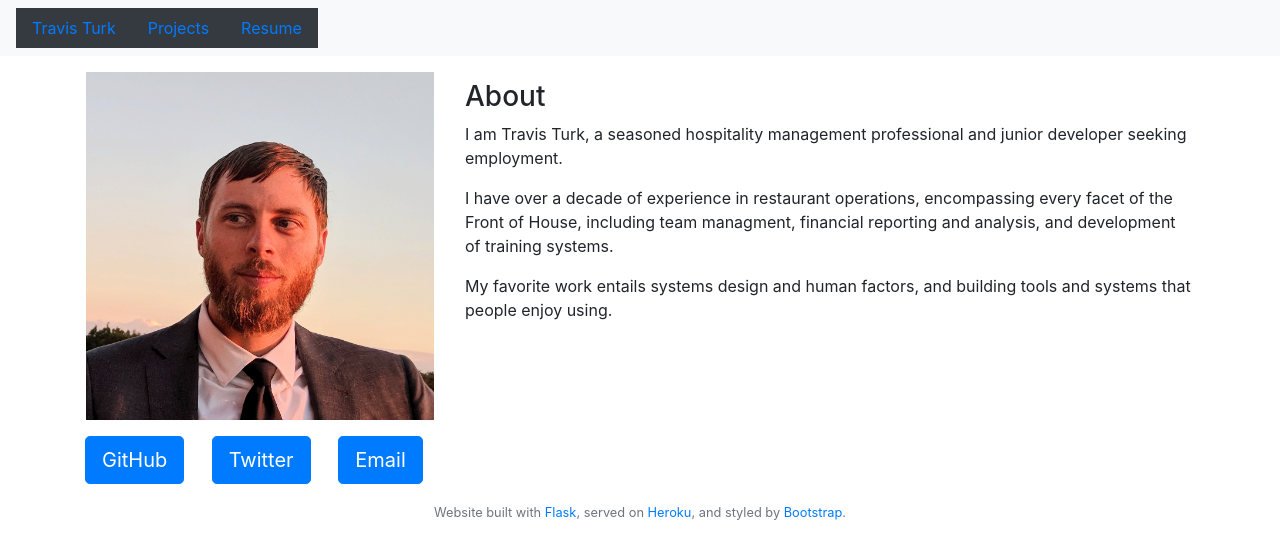
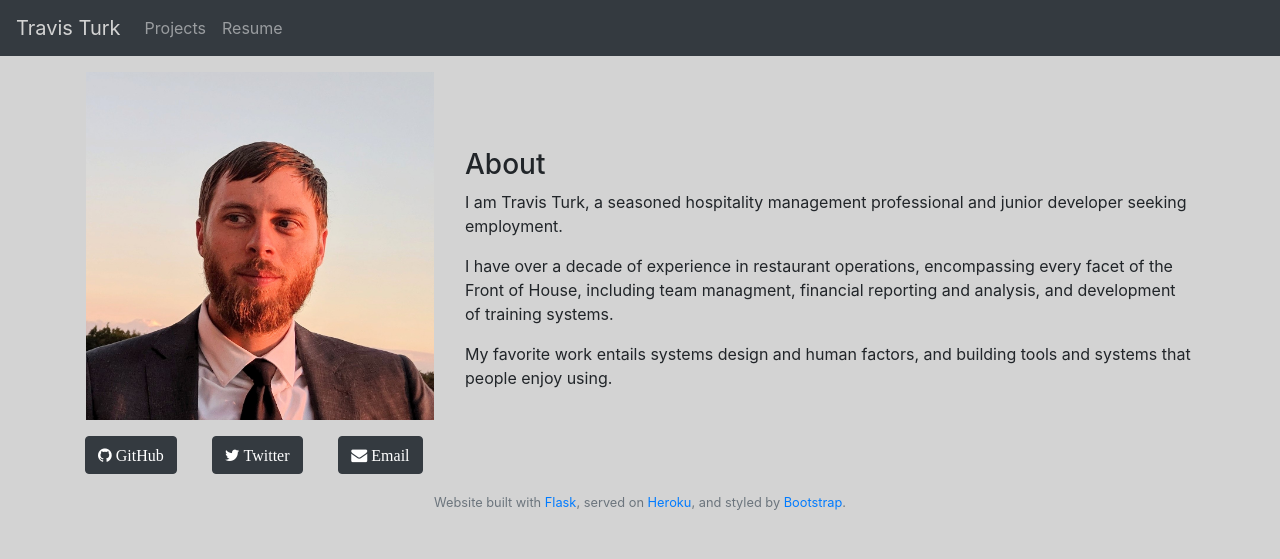
Before and after one commit to Turkosaurus/webpage, a Flask app: page / in a window 1280 px wide. Shown: the top 559 px of the page. Run offline with Flask 2, Linux system fonts and the light colour scheme.

Commit message:
completed v2 w BS4 and nice colors

```diff
--- a/static/styles.css
+++ b/static/styles.css
@@ -1,4 +1,7 @@
-.g-item{
-    width: 300px;
-    height: 300px;
+body {
+    background: lightgray;
 }
+
+.travisturk {
+    color: lightgray;
+}
--- a/templates/index.html
+++ b/templates/index.html
@@ -2,20 +2,26 @@
 {% block title %} - About{% endblock %}
 {% block body %}
 <div class="container">
-    <div class="row">
+    <div class="row align-items-center">
         <div class="col-md-4 col-sm-6">
             <div class="row justify-content-center">
                 <img src="static/headshot.jpg" alt="headshot" style="width:100%; height:auto; padding:1rem;">
             </div>
             <div class="row justify-content-center">
                 <div class="col-4">
-                    <a href="https://www.github.com/turkosaurus" class="btn btn-primary btn-lg">GitHub</a>
+                    <a class="btn btn-medium btn-dark" href="https://www.github.com/turkosaurus">
+                        <i class="fa fa-github" aria-hidden="true"> GitHub</i>
+                    </a>
                 </div>
                 <div class="col-4">
-                    <a href="https://www.twitter.com/turkosaurus" class="btn btn-primary btn-lg">Twitter</a>
+                    <a class="btn btn-medium btn-dark" href="https://www.twitter.com/turkosaurus">
+                        <i class="fa fa-twitter" aria-hidden="true"> Twitter</i>
+                    </a>
                 </div>
                 <div class="col-4">
-                    <a href="mailto:travisturk@gmail.com" class="btn btn-primary btn-lg" target="_blank">Email</a>
+                    <a class="btn btn-medium btn-dark" href="mailto:travisturk@gmail.com" target="_blank">
+                        <i class="fa fa-envelope" aria-hidden="true"> Email</i>
+                    </a>
                 </div>
             </div>
         </div>
--- a/templates/layout.html
+++ b/templates/layout.html
@@ -6,30 +6,37 @@
     <title>Travis Turk {% block title %}{% endblock %}</title>
     <meta charset="utf-8">
     <meta name="viewport" content="width=device-width, initial-scale=1">
+
+    <!-- Page icon -->
     <link href="/static/dinosaur.png" rel="icon">
+
+    <!-- Stylesheets -->
     <link rel="stylesheet" href="https://cdn.jsdelivr.net/npm/bootstrap@4.6.0/dist/css/bootstrap.min.css" integrity="sha384-B0vP5xmATw1+K9KRQjQERJvTumQW0nPEzvF6L/Z6nronJ3oUOFUFpCjEUQouq2+l" crossorigin="anonymous">    <link rel="stylesheet" href="https://cdnjs.cloudflare.com/ajax/libs/font-awesome/4.7.0/css/font-awesome.min.css">
     <link href="static/styles.css"rel="stylesheet" type="text/css">
+
+    <!-- Bootstrap JS -->
     <script src="https://code.jquery.com/jquery-3.5.1.slim.min.js" integrity="sha384-DfXdz2htPH0lsSSs5nCTpuj/zy4C+OGpamoFVy38MVBnE+IbbVYUew+OrCXaRkfj" crossorigin="anonymous"></script>
     <script src="https://cdn.jsdelivr.net/npm/bootstrap@4.6.0/dist/js/bootstrap.bundle.min.js" integrity="sha384-Piv4xVNRyMGpqkS2by6br4gNJ7DXjqk09RmUpJ8jgGtD7zP9yug3goQfGII0yAns" crossorigin="anonymous"></script>  {% endblock %}
-</head>
+
+  </head>
 
 <body>
-  <nav class="navbar navbar-expand-sm bg-light navbar-light">
-    <!-- Links -->
-    <ul class="navbar-nav">
-      <li class="nav-item active">
-        <a class="navbar navbar-expand-sm bg-dark navbar-dark" href="/">Travis Turk</a>
-      </li>
-      <li class="nav-item">
-        <li><a class="navbar navbar-expand-sm bg-dark navbar-dark" href="/projects">Projects</a></li>
-      </li>
-      <li class="nav-item">
-        <li><a class="navbar navbar-expand-sm bg-dark navbar-dark" href="/resume">Resume</a></li>
-      </li>
-    </ul>
+  <nav class="navbar navbar-expand-sm navbar-dark bg-dark">
+    <a class="navbar-brand travisturk" style="color:lightgray" href="/">Travis Turk</a>
+    <button class="navbar-toggler" type="button" data-toggle="collapse" data-target="#navbarNavAltMarkup" aria-controls="navbarNavAltMarkup" aria-expanded="false" aria-label="Toggle navigation">
+      <span class="navbar-toggler-icon"></span>
+    </button>
+    <div class="collapse navbar-collapse" id="navbarNavAltMarkup">
+      <div class="navbar-nav">
+        <a class="nav-item nav-link" href="/projects">Projects</a>
+        <a class="nav-item nav-link" href="/resume">Resume</a>
+        <!-- <a class="nav-item nav-link disabled" href="#">Disabled</a> -->
+      </div>
+    </div>
   </nav>
-    {% block body %}
-    {% endblock %}
+
+  {% block body %}
+  {% endblock %}
   <footer class="small text-center text-muted">
     <br>
       Website built with <a href="https://flask.palletsprojects.com/">Flask</a>, served on <a href="https://www.heroku.com/">Heroku</a>, and styled by <a href="https://getbootstrap.com/">Bootstrap</a>.
--- a/templates/resume.html
+++ b/templates/resume.html
@@ -2,8 +2,9 @@
 {% block title %} - Resume{% endblock %}
 {% block body %}
 <div class="container">
+    <br>
     <div class="row justify-content-center">
-        <div class="col-lg-6 col-sm-10 ">
+        <div class="col-lg-7 col-md-10 ">
             <a href="/pdf"><img src="/static/resume_TravisTurk_web.jpg" alt="click to download PDF" style="width:100%;height:auto"></a>
         </div>
     </div>
```
Also changed, not shown: templates/projects.html (+10 -2 lines).
